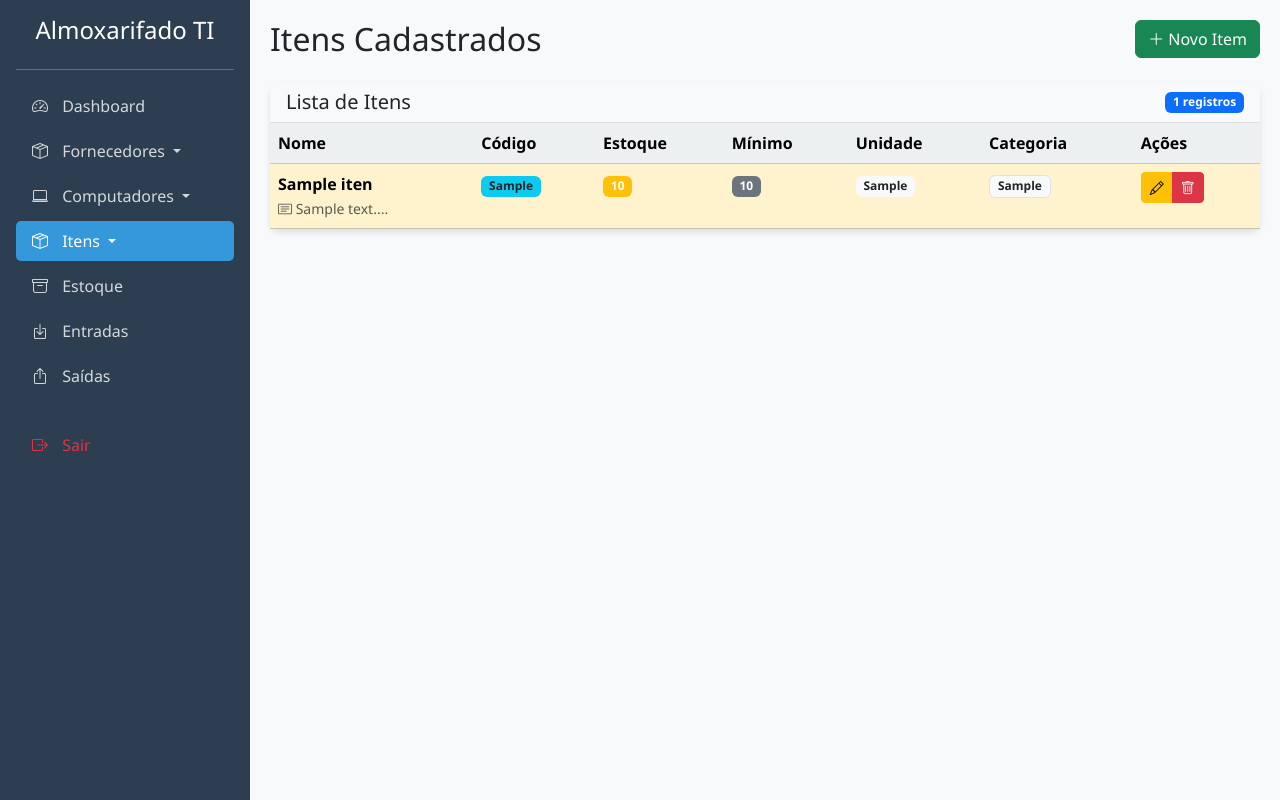
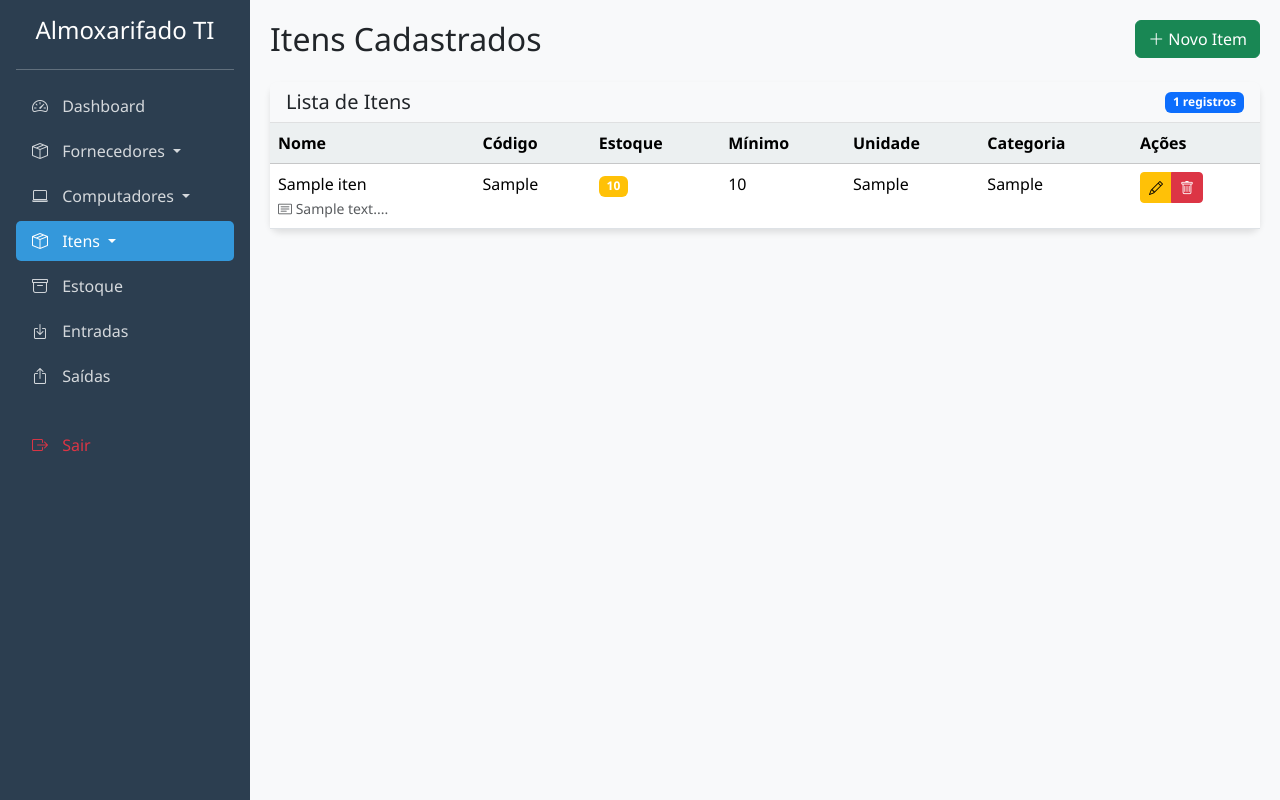
Before and after one commit to VitorScheffler/almoxarifado_ti, a PHP site: page /pages/itens_cadastrados.php in a window 1280 px wide. Run offline with PHP 8.4, Linux system fonts and the light colour scheme; the visitor is signed in with stand-in values (Sample User, id 1); tables that the repository leaves empty or names only in its code hold one stand-in row (values such as "Sample post"); data that the repository does not hold is empty; some libraries are stand-ins or nearby versions.

Commit message:
mudança na listagem dos itens cadastrados

```diff
--- a/pages/fornecedores_cadastrados.php
+++ b/pages/fornecedores_cadastrados.php
@@ -269,7 +269,7 @@ ob_start();
                         <?php foreach ($fornecedores as $f): ?>
                             <tr>
                                 <td>
-                                    <strong><?= htmlspecialchars($f['nome']) ?></strong>
+                                    <?= htmlspecialchars($f['nome']) ?>
                                     <?php if (!empty($f['observacoes'])): ?>
                                         <br>
                                         <small class="text-muted">
@@ -280,9 +280,7 @@ ob_start();
                                 </td>
                                 <td>
                                     <?php if (!empty($f['cnpj'])): ?>
-                                        <span class="badge bg-info text-dark">
-                                            <?= preg_replace('/(\d{2})(\d{3})(\d{3})(\d{4})(\d{2})/', '$1.$2.$3/$4-$5', $f['cnpj']) ?>
-                                        </span>
+                                        <?= preg_replace('/(\d{2})(\d{3})(\d{3})(\d{4})(\d{2})/', '$1.$2.$3/$4-$5', $f['cnpj']) ?>
                                     <?php else: ?>
                                         <span class="text-muted">Não informado</span>
                                     <?php endif; ?>
--- a/pages/itens_cadastrados.php
+++ b/pages/itens_cadastrados.php
@@ -346,9 +346,9 @@ ob_start();
                     </thead>
                     <tbody>
                         <?php foreach ($itens as $i): ?>
-                            <tr class="<?= $i['status_estoque'] == 'danger' ? 'table-danger' : ($i['status_estoque'] == 'alert' ? 'table-warning' : '') ?>">
+                            <tr>
                                 <td>
-                                    <strong><?= htmlspecialchars($i['nome']) ?></strong>
+                                    <?= htmlspecialchars($i['nome']) ?>
                                     <?php if (!empty($i['descricao'])): ?>
                                         <br>
                                         <small class="text-muted">
@@ -359,9 +359,7 @@ ob_start();
                                 </td>
                                 <td>
                                     <?php if (!empty($i['codigo_interno'])): ?>
-                                        <span class="badge bg-info text-dark">
                                             <?= htmlspecialchars($i['codigo_interno']) ?>
-                                        </span>
                                     <?php else: ?>
                                         <span class="text-muted">-</span>
                                     <?php endif; ?>
@@ -372,20 +370,14 @@ ob_start();
                                     </span>
                                 </td>
                                 <td>
-                                    <span class="badge bg-secondary">
                                         <?= $i['quantidade_minima'] ?>
-                                    </span>
                                 </td>
                                 <td>
-                                    <span class="badge bg-light text-dark">
                                         <?= htmlspecialchars($i['unidade']) ?>
-                                    </span>
                                 </td>
                                 <td>
                                     <?php if (!empty($i['categoria'])): ?>
-                                        <span class="badge bg-light text-dark border">
                                             <?= htmlspecialchars($i['categoria']) ?>
-                                        </span>
                                     <?php else: ?>
                                         <span class="text-muted">-</span>
                                     <?php endif; ?>
```
Also changed, not shown: pages/computadores_cadastrados.php (+2 -8 lines).
